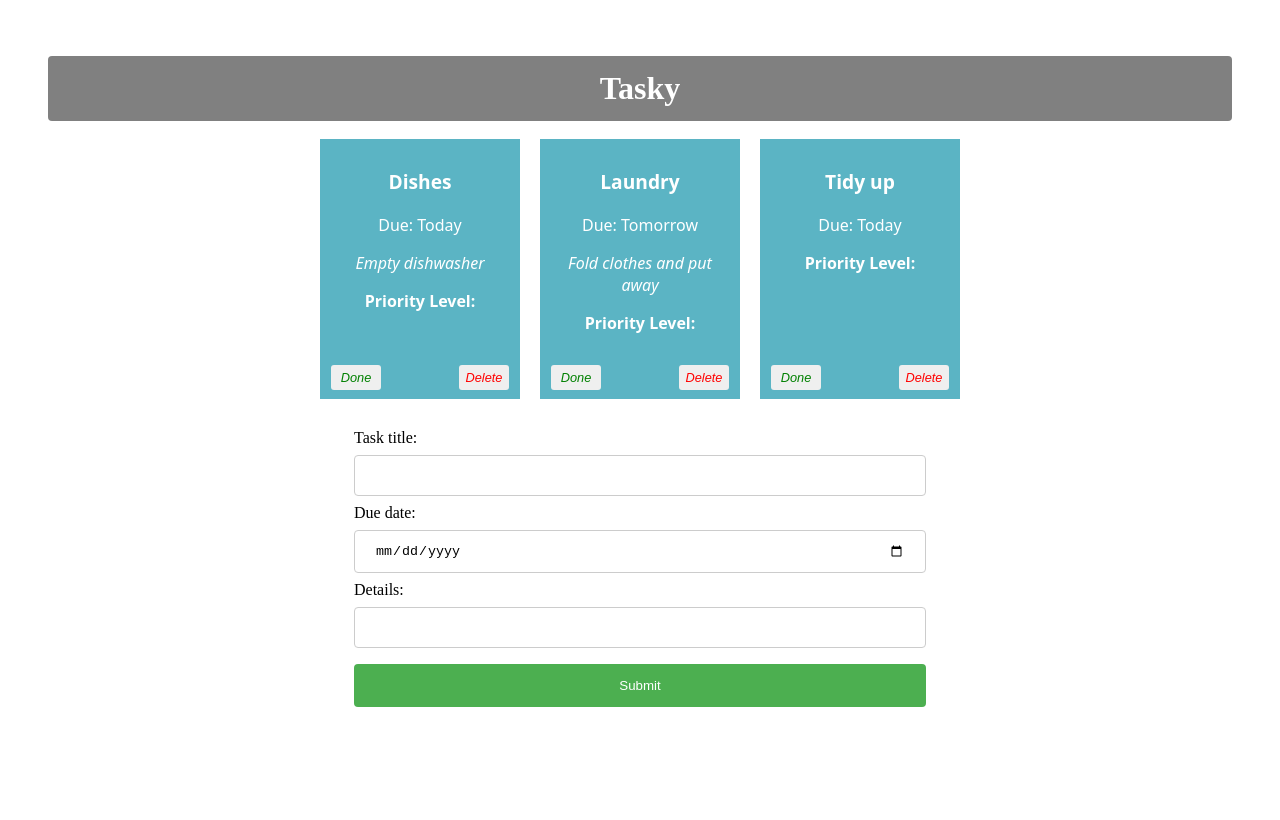
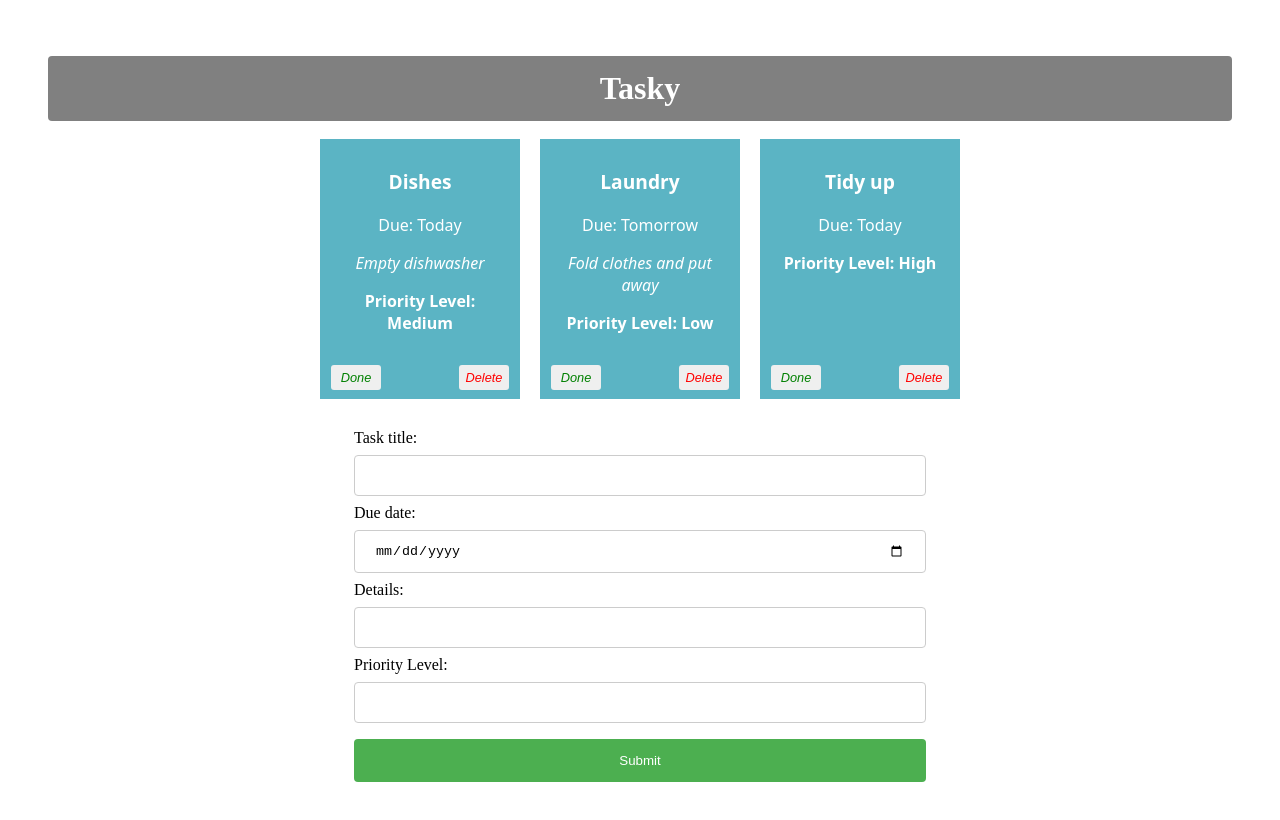
Before and after one commit to Shabbibz/react-basics-labs, a React (Vite) app in the folder tasky/: page / in a window 1280 px wide. Shown: the top 820 px of the page. Built offline with nearby package versions, Linux system fonts and the light colour scheme.

Commit message:
added priotity to form

```diff
--- a/tasky/src/App.jsx
+++ b/tasky/src/App.jsx
@@ -15,10 +15,11 @@
     ]
   });
 
-    const [ formState, setFormState ] = useState({
+  const [formState, setFormState] = useState({
     title: "",
     description: "",
-    deadline: ""
+    deadline: "",
+    priority:"",
   });
 
 
@@ -30,13 +31,13 @@
   const deleteHandler = (taskIndex) => {
     const tasks = [...taskState.tasks];
     tasks.splice(taskIndex, 1);
-    setTaskState({tasks});
+    setTaskState({ tasks });
   }
 
   const formChangeHandler = (event) => {
-    let form = {...formState};
+    let form = { ...formState };
 
-    switch(event.target.name) {
+    switch (event.target.name) {
       case "title":
         form.title = event.target.value;
         break;
@@ -45,6 +46,9 @@
         break;
       case "deadline":
         form.deadline = event.target.value;
+        break;
+      case "priority":
+        form.priority = event.target.value;
         break;
       default:
         form = formState;
@@ -56,12 +60,12 @@
     event.preventDefault();
 
     const tasks = [...taskState.tasks];
-    const form = {...formState};
+    const form = { ...formState };
 
     form.id = uuidv4();
 
     tasks.push(form);
-    setTaskState({tasks});
+    setTaskState({ tasks });
   }
 
   console.log(formState);
@@ -73,10 +77,11 @@
           title={task.title}
           description={task.description}
           deadline={task.deadline}
+          priority={task.priority}
           key={task.id}
           done={task.done}
           markDone={() => doneHandler(index)}
-      deleteTask = {() => deleteHandler(index)}
+          deleteTask={() => deleteHandler(index)}
 
         />
       ))}
@@ -87,7 +92,4 @@
 
 }
 
-
-
-
 export default App;
--- a/tasky/src/components/Form.jsx
+++ b/tasky/src/components/Form.jsx
@@ -22,6 +22,12 @@
             Details:
             <input type="text" name="description" onChange={(event) => props.change(event)}
  />
+ </label>
+        <br />
+        <label>
+            Priority Level:
+            <input type="text" name="priority" onChange={(event) => props.change(event)}
+ />
         </label>
         <input type="submit" value="Submit" onChange={(event) => props.change(event)}
  />
```
Lines whose indentation alone changed are shown as unchanged.
